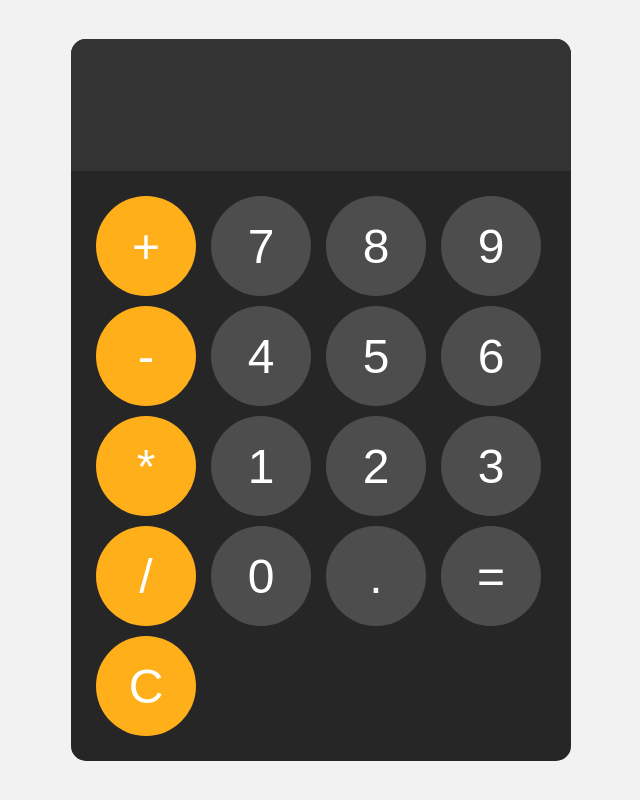
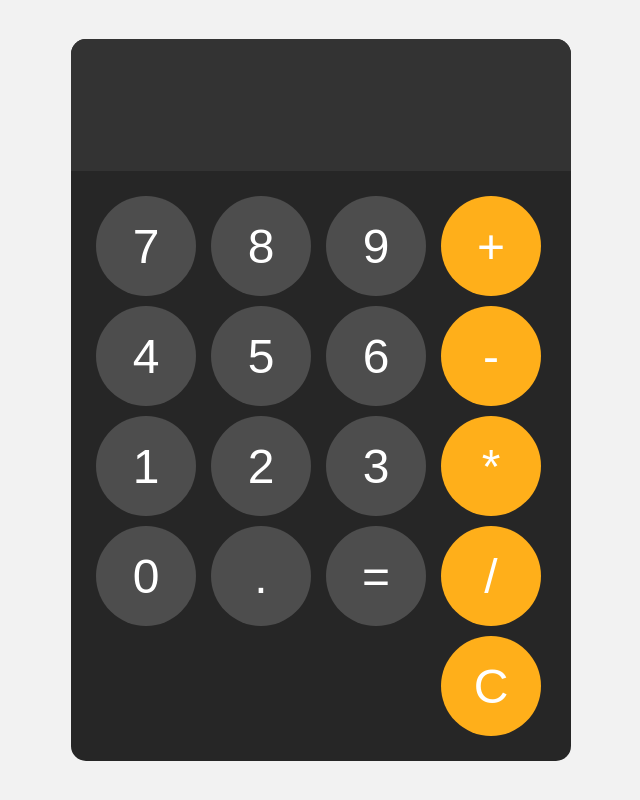
Before and after one commit to asiermunoz/JS-Calculator, a plain HTML site: page index.html in a window 1280 px wide. Shown: the whole page, without its empty margins (319-959 px from the left). Drawn offline with Linux system fonts and the light colour scheme.

Commit message:
change buttons orientation

```diff
--- a/index.html
+++ b/index.html
@@ -10,23 +10,28 @@
         <div id="calculator">
             <input id="display" readonly>
             <div id="keys">
-                <button onclick="appendToDisplay('+')" class="operator-btn">+</button>
                 <button onclick="appendToDisplay('7')">7</button>
                 <button onclick="appendToDisplay('8')">8</button>
                 <button onclick="appendToDisplay('9')">9</button>
-                <button onclick="appendToDisplay('-')" class="operator-btn">-</button>
+                <button onclick="appendToDisplay('+')" class="operator-btn">+</button>
+
                 <button onclick="appendToDisplay('4')">4</button>
                 <button onclick="appendToDisplay('5')">5</button>
                 <button onclick="appendToDisplay('6')">6</button>
-                <button onclick="appendToDisplay('*')" class="operator-btn">*</button>
+                <button onclick="appendToDisplay('-')" class="operator-btn">-</button>
+
                 <button onclick="appendToDisplay('1')">1</button>
                 <button onclick="appendToDisplay('2')">2</button>
                 <button onclick="appendToDisplay('3')">3</button>
-                <button onclick="appendToDisplay('/')" class="operator-btn">/</button>
+                <button onclick="appendToDisplay('*')" class="operator-btn">*</button>
+
                 <button onclick="appendToDisplay('0')">0</button>
                 <button onclick="appendToDisplay('.')">.</button>
                 <button onclick="calculate()">=</button>
-                <button onclick="clearDisplay()" class="operator-btn">C</button>
+                <button onclick="appendToDisplay('/')" class="operator-btn">/</button>
+                <button onclick="clearDisplay()" class="clear">C</button>
+
+
             </div>
 
         </div>
--- a/style.css
+++ b/style.css
@@ -28,6 +28,7 @@ body{
 #keys{
     display: grid;
     grid-template-columns: repeat(4, 1fr);
+
     gap: 10px;
     padding: 25px;
 
@@ -42,6 +43,7 @@ button{
     color: white;
     font-size: 3rem;
     cursor: pointer;
+    align-items: left;
 }
 
 button:hover{
@@ -64,3 +66,17 @@ button:active{
 .operator-btn:active{
     background-color: hsl(39, 100%, 75%);
 }
+
+.clear {
+    grid-column: 4 / 5;
+    background-color: hsl(39, 100%, 55%);
+
+}
+
+.clear:hover{
+    background-color: hsl(39, 100%, 65%);
+}
+
+.clear:active{
+    background-color: hsl(39, 100%, 75%);
+}
```
